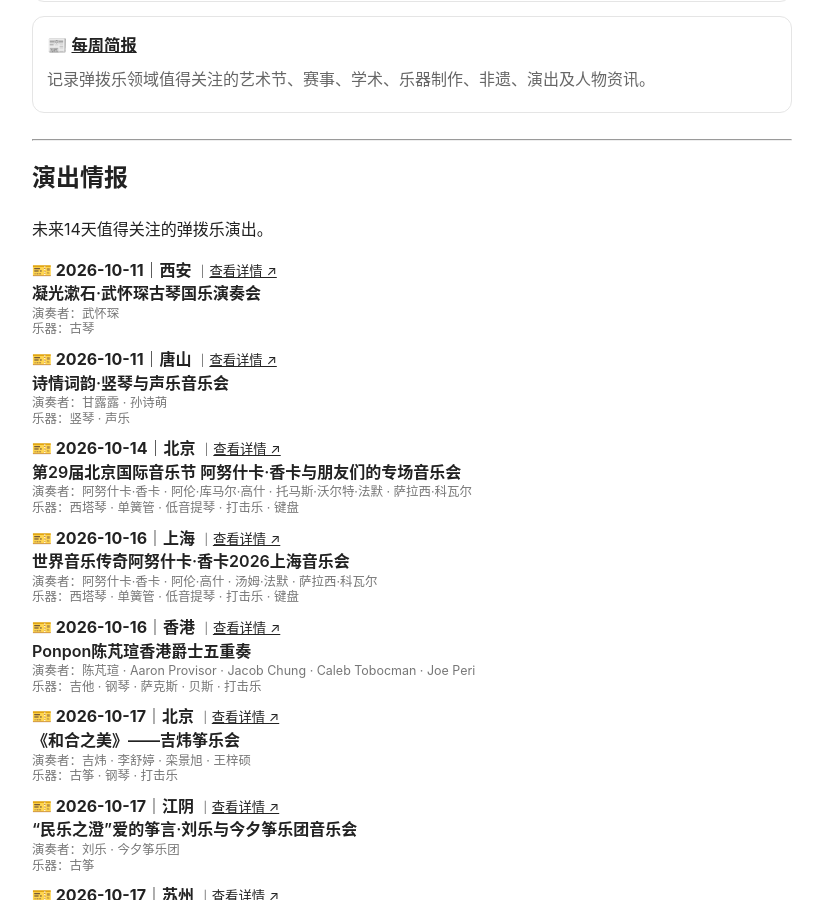
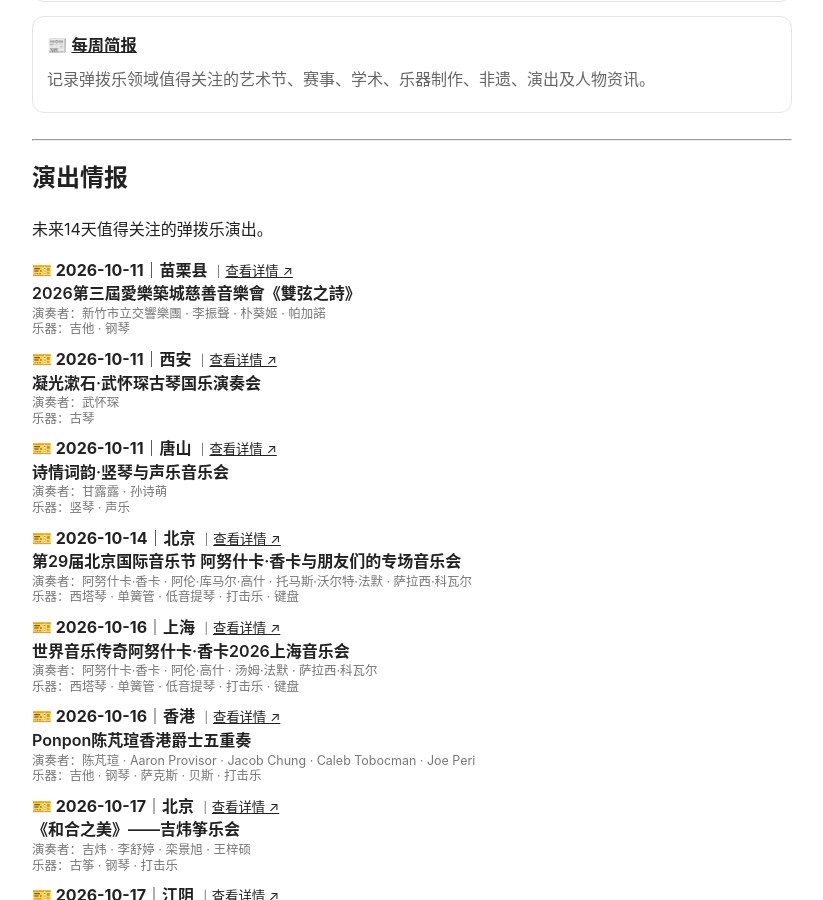
Before and after one commit to KeenKwok/boxianji, a Jekyll site: the page built from index.md, in a window 1280 px wide and 900 px high, scrolled down 398 px. Shown: the whole window, without its empty margins (228-1051 px from the left). Built offline with Jekyll 4.4.1, drawn with Linux system fonts in a browser that asks for light colours.

Commit message:
更新 attention.yml

```diff
--- a/_data/attention.yml
+++ b/_data/attention.yml
@@ -1,3 +1,17 @@
+- id: "20261011-miaoli-shuangxianzhishi-kyuhee-park-hsinchu-symphony"
+  date: "2026-10-11"
+  city: "苗栗县"
+  title: "2026第三屆愛樂築城慈善音樂會《雙弦之詩》"
+  performers:
+    - "新竹市立交響樂團"
+    - "李振聲"
+    - "朴葵姬"
+    - "帕加諾"
+  instruments:
+    - "吉他"
+    - "钢琴"
+  link: "https://mp.weixin.qq.com/s/ev4ZA4j3kboLpvTqOCZ1lg"
+
 - id: "20261020-hongkong-sean-shibe-ema-nikolovska-orlando-variations"
   date: "2026-10-20"
   city: "香港"
```
